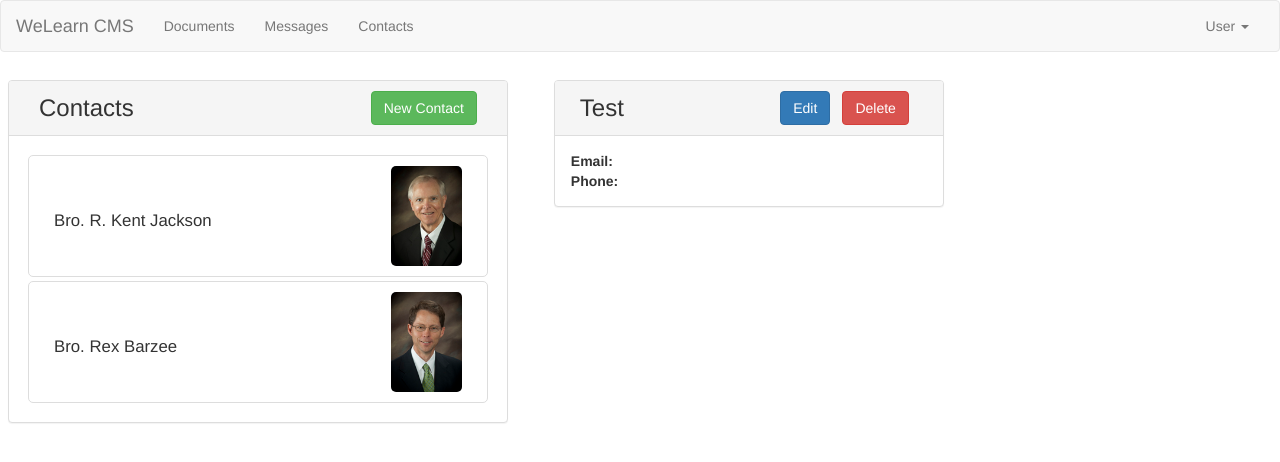
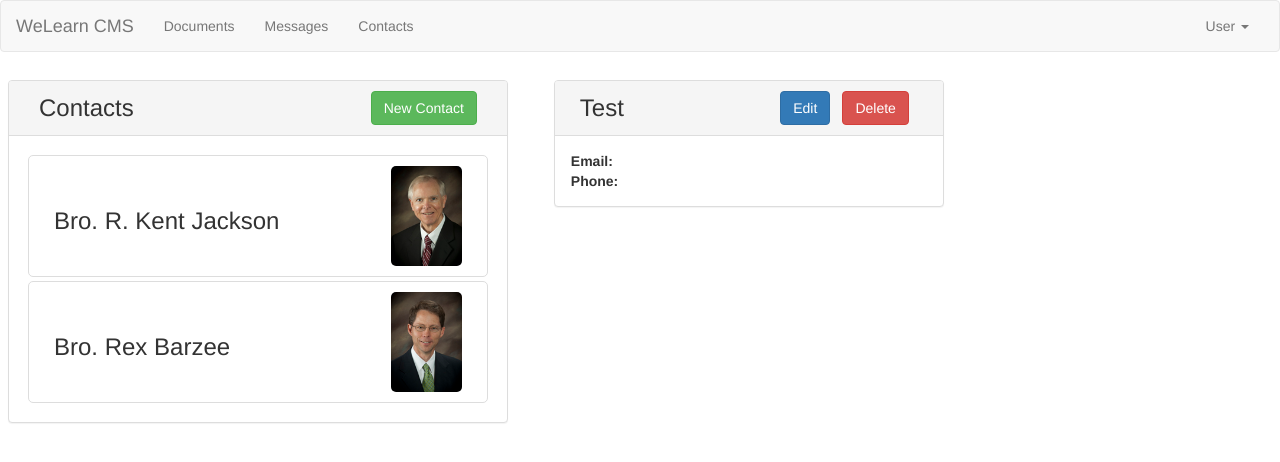
Before and after one commit to EmToHat/WDD430-CMS, an Angular app in the folder cms2/: page / in a window 1280 px wide. Shown: the top 462 px of the page. Built offline with nearby package versions, Linux system fonts and the light colour scheme.

Commit message:
added functionallity to make the app more modular, and passed the data from the parent component (contact list) to the child component (contact item).

```diff
--- a/cms2/src/app/app.module.ts
+++ b/cms2/src/app/app.module.ts
@@ -8,6 +8,7 @@ import { DocumentsComponent } from './documents/documents.component';
 import { MessagesComponent } from './messages/messages.component';
 import { ContactListComponent } from './contacts/contact-list/contact-list.component';
 import { ContactDetailComponent } from './contacts/contact-detail/contact-detail.component';
+import { ContactItemComponent } from './contacts/contact-list/contact-item/contact-item.component';
 
 @NgModule({
   declarations: [
@@ -17,7 +18,8 @@ import { ContactDetailComponent } from './contacts/contact-detail/contact-detail
     DocumentsComponent,
     MessagesComponent,
     ContactListComponent,
-    ContactDetailComponent
+    ContactDetailComponent,
+    ContactItemComponent
   ],
   imports: [
     BrowserModule
--- /dev/null
+++ b/cms2/src/app/contacts/contact-list/contact-item/contact-item.component.css
@@ -0,0 +1,21 @@
+.contact-list-items {
+    color: #333333;
+    border: 1px solid #ddd;
+    padding: 10px;
+    border-radius: 5px;
+    margin: 4px;
+
+    display: flex;
+    align-items: center;
+    justify-content: space-between;
+}
+
+.contact-list-items:hover {
+    color: #333333;
+    background-color: #ddd;
+}
+
+.contact-image {
+    height: 100px;
+    border-radius: 5px;
+}
--- /dev/null
+++ b/cms2/src/app/contacts/contact-list/contact-item/contact-item.component.html
@@ -0,0 +1,8 @@
+<a class="contact-list-items row">
+    <div class="col-xs-8">
+        <h3 class="contact-list-name">Bro. {{ contact.name }}</h3>
+    </div>
+    <div class="col-xs-4">
+        <img class="contact-image pull-right" src="{{ contact.imgUrl }}" alt="{{ contact.name }}">
+    </div>
+</a>
--- a/cms2/src/app/contacts/contact-list/contact-list.component.css
+++ b/cms2/src/app/contacts/contact-list/contact-list.component.css
@@ -13,28 +13,6 @@
     margin: 0;
 }
 
-.contact-list-items {
-    color: #333333;
-    border: 1px solid #ddd;
-    padding: 10px;
-    border-radius: 5px;
-    margin: 4px;
-
-    display: flex;
-    align-items: center;
-    justify-content: space-between;
-}
-
-.contact-list-items:hover {
-    color: #333333;
-    background-color: #ddd;
-}
-
 .panel-container {
     margin: 8px;
 }
-
-.contact-image {
-    height: 100px;
-    border-radius: 5px;
-}
--- a/cms2/src/app/contacts/contact-list/contact-list.component.html
+++ b/cms2/src/app/contacts/contact-list/contact-list.component.html
@@ -7,16 +7,10 @@
                 <div class="col-xs-3">
                     <button class="btn btn-success pull-right">New Contact</button>
                 </div>
+                <div class="clearfix"></div>
             </div>
             <div class="panel-body">
-                <a class="contact-list-items row" *ngFor="let contact of contacts">
-                    <div class="col-xs-8">
-                        <h3 class="contact-list-name">Bro. {{ contact.name }}</h3>
-                    </div>
-                    <div class="col-xs-4">
-                        <img class="contact-image pull-right" src="{{ contact.imgUrl }}" alt="{{ contact.name }}">
-                    </div>
-                </a>
+                <cms2-contact-item *ngFor="let contact of contacts" [contact]="contact"></cms2-contact-item>
             </div>
     </div>
 </div>
```
Also changed, not shown: cms2/src/app/contacts/contact-list/contact-item/contact-item.component.ts (added, +17 -0 lines), 1 other file (tests, documents, lock files or other folders).
